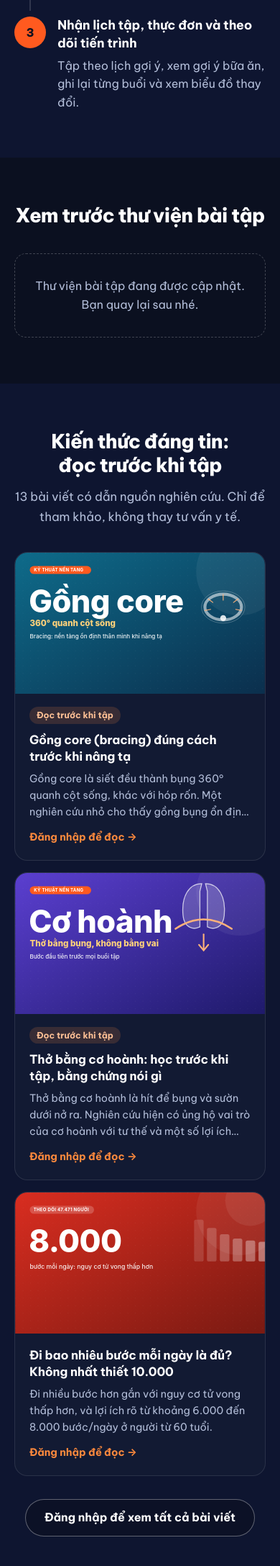
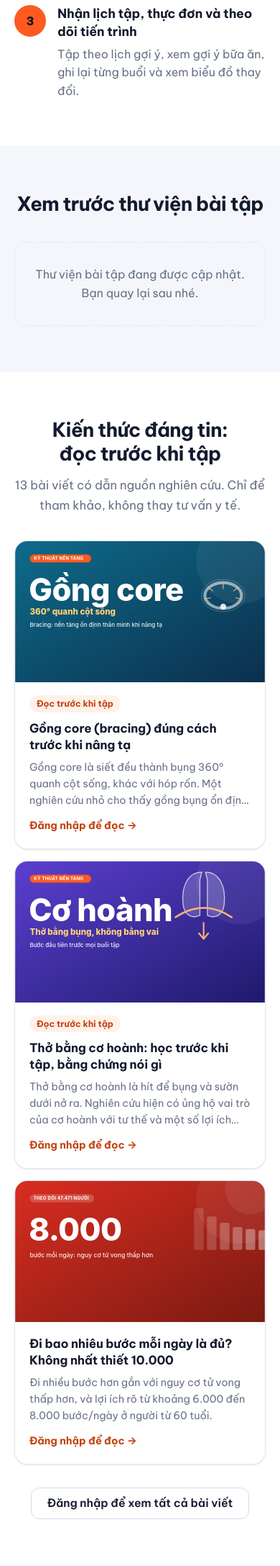
Before and after one commit to nguyenvthanh1646-commits/gymsmart, a PHP site: page /v1beta/ in a window 390 px wide. Shown: the part 2880-5056 px from the top of the page at 72% size. Run offline with PHP 8.4, Linux system fonts and the light colour scheme; data that the repository does not hold is empty.

Commit message:
Trang khách: các mục dưới hero chuyển sang nền sáng, thẻ trắng và nút chung
Hero giữ nền tối vì ảnh và lớp công nghệ vẽ cho nền tối, giống .auth__aside ở trang đăng nhập.

Co-Authored-By: Claude Opus 5.5 <noreply@anthropic.com>

```diff
--- a/public/css/home-guest.css
+++ b/public/css/home-guest.css
@@ -1,61 +1,24 @@
 /* home-guest.css — trang chủ khi chưa đăng nhập. Chỉ nạp cho khách, nên người đã đăng nhập không bị ảnh hưởng.
-   Class bắt đầu bằng "gh-". Màu nền lấy từ biến trong brand.css.
-   Nút cam dùng chữ tối (#0b1020 trên #ff5a1f đạt khoảng 6:1), vì chữ trắng trên nền cam này chỉ đạt 3,12:1. */
+   Class bắt đầu bằng "gh-". Thanh điều hướng, nút và thẻ theo chuẩn chung trong ui.css và brand.css.
+   Riêng hero giữ nền tối (giống .auth__aside ở trang đăng nhập) vì ảnh và lớp công nghệ vẽ cho nền tối; các mục bên dưới dùng nền sáng. */
 
-:root {
-    --gh-space-section: 96px;  /* khoảng cách dọc giữa các mục */
-    --gh-card-bg: #121a33;
-    --gh-text: #eef1fa;
-    --gh-text-muted: #b4bfda;
-    --gh-focus: #ffb27a;
-}
+:root { --gh-space-section: 96px; }  /* khoảng cách dọc giữa các mục */
 
 html { scroll-behavior: smooth; scroll-padding-top: 84px; } /* cuộn tới mục mà không bị thanh điều hướng che */
-body:has(.nb--guest-home) { background: var(--gs-ink); }
 
-/* Vòng focus đậm, nhìn rõ trên nền tối (biến dùng chung chỉ có độ đậm 18%) */
-body:has(.nb--guest-home) a:focus-visible,
-body:has(.nb--guest-home) button:focus-visible { outline: 3px solid var(--gh-focus); outline-offset: 3px; }
+/* ===== Khung ===== */
+.container:has(> .gh-hero) { max-width: none; padding: 0; }
+.gh-wrap { max-width: 1180px; margin: 0 auto; padding-inline: 20px; }
 
-/* ===== Thanh điều hướng: dính khi cuộn sẵn nhờ .nb trong brand.css, ở đây đổi sang tông tối ===== */
-.nb--guest-home { background: rgba(11, 16, 32, .9); border-bottom-color: var(--gs-line-dark); box-shadow: none; }
-.nb--guest-home .gs-logo__name { color: #fff; }
-.nb--guest-home a:has(> .gs-logo) { display: inline-flex; align-items: center; min-height: 44px; }
-.nb--guest-home .nb__links a { display: inline-flex; align-items: center; min-height: 44px; color: var(--gh-text); }
-.nb--guest-home .nb__links a:hover { color: var(--gs-accent-2); background: rgba(255, 255, 255, .07); text-decoration: none; }
-.nb--guest-home .nb__btn { min-height: 44px; }
-.nb--guest-home .nb__btn--ghost { color: var(--gh-text); border-color: rgba(255, 255, 255, .24); background: transparent; }
-.nb--guest-home .nb__btn--ghost:hover { color: var(--gs-accent-2); border-color: var(--gs-accent-2); text-decoration: none; }
-.nb--guest-home .nb__btn--solid { color: var(--gs-ink); box-shadow: none; }
-.nb--guest-home .nb__btn--solid:hover { color: var(--gs-ink); background: var(--gs-accent-2); text-decoration: none; }
-.nb--guest-home .nb__toggle { background: rgba(255, 255, 255, .06); border-color: rgba(255, 255, 255, .24); }
-.nb--guest-home .nb__toggle span,
-.nb--guest-home .nb__toggle span::before,
-.nb--guest-home .nb__toggle span::after { background: #fff; }
-
-@media (max-width: 980px) {
-    .nb--guest-home .nb__panel { background: #0f1730; border-bottom-color: var(--gs-line-dark); }
-    .nb--guest-home .nb__links a { padding: 0 12px; min-height: 48px; }
-    .nb--guest-home .nb__right .nb__btn { min-height: 48px; }
+/* ===== Hero nền tối: viết cho điện thoại trước, màn hình rộng ghi đè ở cuối mục ===== */
+/* Màu nền tối gần với ảnh để khi ảnh chưa tải xong trang không bị nháy, và ảnh nằm absolute nên không làm nhảy bố cục */
+.gh-hero {
+    --gh-card-bg: #121a33; --gh-text: #eef1fa; --gh-text-muted: #b4bfda; --gh-focus: #ffb27a;
+    position: relative; isolation: isolate; overflow: hidden; background: #000001; color: var(--gh-text);
 }
-
-/* ===== Khung và nút dùng chung ===== */
-.container:has(> .gh-hero) { max-width: none; padding: 0; }
-.gh-wrap { max-width: 1180px; margin: 0 auto; padding: 0 20px; }
-.gh-btn {
-    display: inline-flex; align-items: center; justify-content: center; min-height: 52px; padding: 0 26px;
-    border: 1px solid transparent; border-radius: 999px; font-size: 1rem; font-weight: 700; text-align: center;
-    transition: background var(--transition), border-color var(--transition), color var(--transition);
-}
-.gh-btn:hover { text-decoration: none; }
-.gh-btn--solid { background: var(--gs-accent); color: var(--gs-ink); }
-.gh-btn--solid:hover { background: var(--gs-accent-2); color: var(--gs-ink); }
-.gh-btn--line { border-color: rgba(255, 255, 255, .34); background: rgba(11, 16, 32, .55); color: #fff; }
-.gh-btn--line:hover { border-color: #fff; color: #fff; }
-
-/* ===== Hero: viết cho điện thoại trước, màn hình rộng ghi đè ở cuối mục ===== */
-/* Màu nền tối gần với ảnh để khi ảnh chưa tải xong trang không bị nháy, và ảnh nằm absolute nên không làm nhảy bố cục */
-.gh-hero { position: relative; isolation: isolate; overflow: hidden; background: #000001; color: var(--gh-text); }
+.gh-hero a:focus-visible { outline: 3px solid var(--gh-focus); outline-offset: 3px; }
+.gh-hero .gh-btn--line { border-color: rgba(255, 255, 255, .34); background: rgba(11, 16, 32, .55); color: #fff; box-shadow: none; }
+.gh-hero .gh-btn--line:hover { border-color: #fff; color: #fff; box-shadow: none; }
 .gh-hero__photo {
     position: absolute; top: 0; left: 0; z-index: -3; width: 100%; height: 520px; object-fit: cover; object-position: 50% 0;
     transform-origin: 50% 30%; animation: gh-zoom 30s ease-in-out infinite alternate;
@@ -88,7 +51,7 @@ body:has(.nb--guest-home) button:focus-visible { outline: 3px solid var(--gh-foc
 .gh-hero__title { margin: 0; color: #fff; font-size: clamp(2.05rem, 8.6vw, 2.6rem); font-weight: 800; line-height: 1.14; letter-spacing: -.025em; text-wrap: balance; }
 .gh-hero__lead { margin: 16px 0 0; max-width: 36em; color: #dbe1f1; font-size: 1.05rem; line-height: 1.65; }
 .gh-hero__cta { display: flex; flex-wrap: wrap; gap: 12px; margin-top: 26px; }
-.gh-hero__cta .gh-btn { flex: 1 1 100%; }
+.gh-hero__cta .btn { flex: 1 1 100%; }
 .gh-hero__fine { margin: 14px 0 0; color: #c7d0e6; font-size: .9rem; }
 
 /* Thẻ ví dụ: không dùng thẻ tiêu đề để dàn ý của trang chỉ gồm các mục thật */
@@ -129,7 +92,7 @@ body:has(.nb--guest-home) button:focus-visible { outline: 3px solid var(--gh-foc
 .gh-hero.is-paused, .gh-hero.is-paused * { animation-play-state: paused !important; }
 
 @media (min-width: 560px) {
-    .gh-hero__cta .gh-btn { flex: 0 1 auto; }
+    .gh-hero__cta .btn { flex: 0 1 auto; }
     .gh-cards { grid-template-columns: repeat(3, minmax(0, 1fr)); }
     .gh-card--plan { grid-column: auto; }
 }
@@ -169,21 +132,21 @@ body:has(.nb--guest-home) button:focus-visible { outline: 3px solid var(--gh-foc
     .gh-hud-node--late { animation-delay: 1.6s; }
 }
 
-/* ===== Các mục bên dưới hero ===== */
-.gh-section { padding: 64px 0; background: var(--gs-ink); color: var(--gh-text); }
-.gh-section--alt { background: #0e1530; }
+/* ===== Các mục bên dưới hero: nền sáng, thẻ trắng ===== */
+.gh-section { padding: 64px 0; background: var(--color-bg); color: var(--color-text); }
+.gh-section--alt { background: var(--color-surface); }
 .gh-head { max-width: 660px; margin: 0 auto 36px; text-align: center; }
-.gh-head h2 { margin: 0; color: #fff; font-size: clamp(1.7rem, 5.6vw, 2.5rem); font-weight: 800; line-height: 1.2; letter-spacing: -.025em; text-wrap: balance; }
-.gh-head p { margin: 14px 0 0; color: var(--gh-text-muted); font-size: 1.04rem; line-height: 1.65; }
-.gh-empty { margin: 0; padding: 32px 20px; border: 1px dashed rgba(255, 255, 255, .22); border-radius: 16px; color: var(--gh-text-muted); text-align: center; }
+.gh-head h2 { margin: 0; color: var(--color-text); font-size: clamp(1.7rem, 5.6vw, 2.5rem); font-weight: 700; line-height: 1.2; letter-spacing: -.025em; text-wrap: balance; }
+.gh-head p { margin: 14px 0 0; color: var(--color-text-muted); font-size: 1.04rem; line-height: 1.65; }
+.gh-empty { margin: 0; padding: 32px 20px; border: 1px dashed var(--ui-line); border-radius: 16px; color: var(--color-text-muted); text-align: center; }
 .gh-more { margin-top: 32px; text-align: center; }
-.gh-link { margin-top: auto; padding-top: 12px; color: var(--gs-accent-2); font-size: .9rem; font-weight: 700; }
+.gh-link { margin-top: auto; padding-top: 12px; color: var(--ui-accent-text); font-size: .9rem; font-weight: 700; }
 .gh-features, .gh-exercises, .gh-articles, .gh-steps { list-style: none; margin: 0; padding: 0; display: grid; gap: 16px; }
 
-.gh-feature { display: grid; grid-template-columns: 44px minmax(0, 1fr); column-gap: 14px; padding: 16px; border: 1px solid var(--gs-line-dark); border-radius: 16px; background: var(--gh-card-bg); }
-.gh-feature__icon { grid-row: span 2; display: grid; place-items: center; width: 44px; height: 44px; border-radius: 12px; background: rgba(255, 90, 31, .15); color: var(--gs-accent-2); }
-.gh-feature h3 { margin: 0 0 4px; color: #fff; font-size: 1.08rem; line-height: 1.35; }
-.gh-feature p { margin: 0; color: var(--gh-text-muted); font-size: .95rem; line-height: 1.6; }
+.gh-feature { display: grid; grid-template-columns: 44px minmax(0, 1fr); column-gap: 14px; padding: 16px; border: 1px solid var(--ui-line); border-radius: var(--ui-radius-card); background: var(--color-surface); box-shadow: var(--ui-shadow-sm); }
+.gh-feature__icon { grid-row: span 2; display: grid; place-items: center; width: 44px; height: 44px; border-radius: 12px; background: var(--ui-accent-soft); color: var(--ui-accent-text); }
+.gh-feature h3 { margin: 0 0 4px; color: var(--color-text); font-size: 1.08rem; line-height: 1.35; }
+.gh-feature p { margin: 0; color: var(--color-text-muted); font-size: .95rem; line-height: 1.6; }
 
 /* Số thứ tự vẽ bằng CSS counter: thẻ <ol> vẫn đọc đúng thứ tự với trình đọc màn hình */
 .gh-steps { gap: 28px; counter-reset: gh-step; }
@@ -192,35 +155,36 @@ body:has(.nb--guest-home) button:focus-visible { outline: 3px solid var(--gh-foc
 .gh-steps li::before {
     counter-increment: gh-step; content: counter(gh-step);
     position: absolute; top: 0; left: 0; display: grid; place-items: center; width: 44px; height: 44px;
-    border-radius: 50%; background: var(--gs-accent); color: var(--gs-ink); font-weight: 800;
+    border-radius: 50%; background: var(--color-accent); color: var(--gs-ink); font-weight: 800;
 }
-.gh-steps li:not(:last-child)::after { content: ""; position: absolute; top: 52px; bottom: -20px; left: 21px; width: 2px; background: rgba(255, 255, 255, .14); }
-.gh-steps h3 { margin: 0 0 6px; color: #fff; font-size: 1.1rem; line-height: 1.4; }
-.gh-steps p { margin: 0; color: var(--gh-text-muted); line-height: 1.6; }
+.gh-steps li:not(:last-child)::after { content: ""; position: absolute; top: 52px; bottom: -20px; left: 21px; width: 2px; background: var(--ui-line); }
+.gh-steps h3 { margin: 0 0 6px; color: var(--color-text); font-size: 1.1rem; line-height: 1.4; }
+.gh-steps p { margin: 0; color: var(--color-text-muted); line-height: 1.6; }
 
 .gh-exercise, .gh-article {
-    display: flex; flex-direction: column; height: 100%; overflow: hidden; border: 1px solid var(--gs-line-dark); border-radius: 18px;
-    background: var(--gh-card-bg); color: inherit; transition: border-color var(--transition), transform var(--transition);
+    display: flex; flex-direction: column; height: 100%; overflow: hidden; border: 1px solid var(--ui-line); border-radius: var(--ui-radius-card);
+    background: var(--color-surface); color: inherit; box-shadow: var(--ui-shadow-sm);
+    transition: border-color var(--transition), box-shadow var(--transition), transform var(--transition);
 }
-.gh-exercise:hover, .gh-article:hover { border-color: var(--gs-accent-2); color: inherit; text-decoration: none; transform: translateY(-3px); }
-.gh-exercise__img, .gh-article__img { display: block; width: 100%; height: auto; object-fit: cover; background: #0f1630; }
+.gh-exercise:hover, .gh-article:hover { border-color: var(--color-accent); box-shadow: var(--ui-shadow-md); color: inherit; text-decoration: none; transform: translateY(-3px); }
+.gh-exercise__img, .gh-article__img { display: block; width: 100%; height: auto; object-fit: cover; background: var(--ui-track); }
 .gh-exercise__img { aspect-ratio: 16 / 9; }
-.gh-exercise__img--none { display: grid; place-items: center; color: var(--gh-text-muted); font-size: .9rem; }
+.gh-exercise__img--none { display: grid; place-items: center; color: var(--color-text-muted); font-size: .9rem; }
 .gh-article__img { aspect-ratio: 16 / 9; }
 .gh-exercise__body, .gh-article__body { display: flex; flex-direction: column; flex: 1; padding: 18px 20px 20px; }
 .gh-exercise__body { padding: 12px 14px 14px; }
-.gh-exercise h3, .gh-article h3 { margin: 0; color: #fff; font-size: 1.05rem; line-height: 1.4; }
+.gh-exercise h3, .gh-article h3 { margin: 0; color: var(--color-text); font-size: 1.05rem; line-height: 1.4; }
 .gh-exercise h3 { font-size: .98rem; }
-.gh-exercise__meta { margin: 4px 0 0; color: var(--gh-text-muted); font-size: .88rem; }
+.gh-exercise__meta { margin: 4px 0 0; color: var(--color-text-muted); font-size: .88rem; }
 
-.gh-article__tag { align-self: flex-start; margin-bottom: 10px; padding: 2px 10px; border-radius: 999px; background: rgba(255, 138, 61, .16); color: #ffc196; font-size: .76rem; font-weight: 700; }
-.gh-article__summary { margin: 8px 0 0; color: var(--gh-text-muted); font-size: .9rem; line-height: 1.6; display: -webkit-box; -webkit-line-clamp: 3; -webkit-box-orient: vertical; overflow: hidden; }
+.gh-article__tag { align-self: flex-start; margin-bottom: 10px; padding: 2px 10px; border-radius: 999px; background: var(--ui-accent-soft); color: var(--ui-accent-text); font-size: .76rem; font-weight: 700; }
+.gh-article__summary { margin: 8px 0 0; color: var(--color-text-muted); font-size: .9rem; line-height: 1.6; display: -webkit-box; -webkit-line-clamp: 3; -webkit-box-orient: vertical; overflow: hidden; }
 
 .gh-section--final { padding-bottom: 72px; }
-.gh-final { padding: 44px 20px; border: 1px solid rgba(255, 138, 61, .35); border-radius: 24px; background: linear-gradient(135deg, rgba(255, 90, 31, .18), rgba(18, 26, 51, .9) 62%); text-align: center; }
-.gh-final h2 { margin: 0; color: #fff; font-size: clamp(1.7rem, 5.6vw, 2.5rem); font-weight: 800; line-height: 1.2; letter-spacing: -.025em; text-wrap: balance; }
-.gh-final p { margin: 12px auto 24px; max-width: 32em; color: #dbe1f1; line-height: 1.6; text-wrap: balance; }
-.gh-final .gh-btn { width: 100%; }
+.gh-final { padding: 44px 20px; border: 1px solid var(--ui-line); border-radius: var(--ui-radius-card); background: var(--ui-accent-soft); text-align: center; }
+.gh-final h2 { margin: 0; color: var(--color-text); font-size: clamp(1.7rem, 5.6vw, 2.5rem); font-weight: 700; line-height: 1.2; letter-spacing: -.025em; text-wrap: balance; }
+.gh-final p { margin: 12px auto 24px; max-width: 32em; color: var(--color-text); line-height: 1.6; text-wrap: balance; }
+.gh-final .btn { width: 100%; }
 
 /* Chân trang gọn: chỉ áp dụng ở trang này, các trang khác giữ nguyên */
 body:has(.gh-hero) .ft__brand p { display: none; }
@@ -229,13 +193,13 @@ body:has(.gh-hero) .ft__links a { display: inline-flex; align-items: center; min
 
 @media (min-width: 620px) {
     .gh-features, .gh-articles { grid-template-columns: repeat(2, minmax(0, 1fr)); }
-    .gh-feature { display: block; padding: 22px; border-radius: 18px; }
+    .gh-feature { display: block; padding: 22px; }
     .gh-feature:last-child { grid-column: 1 / -1; } /* 7 thẻ trên lưới 2 cột: thẻ cuối rộng hết hàng để không thừa ô */
     .gh-feature h3 { margin: 16px 0 6px; }
     .gh-exercises { gap: 16px; }
     .gh-exercise__body { padding: 18px 20px 20px; }
     .gh-final { padding: 60px 32px; }
-    .gh-final .gh-btn { width: auto; }
+    .gh-final .btn { width: auto; }
 }
 @media (min-width: 721px) {
     .gh-section { padding: var(--gh-space-section) 0; }
@@ -256,6 +220,6 @@ body:has(.gh-hero) .ft__links a { display: inline-flex; align-items: center; min
 @media (prefers-reduced-motion: reduce) {
     html { scroll-behavior: auto; }
     /* Tắt hết chuyển động: ảnh đứng yên, đường biểu đồ chỉ còn nét nền */
-    .gh-hero *, .gh-btn { animation: none !important; transition: none !important; }
+    .gh-hero * { animation: none !important; transition: none !important; }
     .gh-line-run { display: none; }
 }
--- a/public/includes/home-guest.php
+++ b/public/includes/home-guest.php
@@ -44,8 +44,8 @@
             <h1 class="gh-hero__title" id="gh-title">Lịch tập và dinh dưỡng được may đo cho riêng bạn</h1>
             <p class="gh-hero__lead">Nhập chỉ số cơ thể và mục tiêu, GymSmart gợi ý lịch tập, tính calo và macro, rồi giúp bạn ghi lại từng buổi để thấy mình tiến bộ.</p>
             <div class="gh-hero__cta">
-                <a class="gh-btn gh-btn--solid" href="/register.php">Tạo tài khoản miễn phí</a>
-                <a class="gh-btn gh-btn--line" href="#tinh-nang">Xem tính năng</a>
+                <a class="btn" href="/register.php">Tạo tài khoản miễn phí</a>
+                <a class="btn gh-btn--line" href="#tinh-nang">Xem tính năng</a>
             </div>
             <p class="gh-hero__fine">Miễn phí. Đăng ký 3 bước rồi tạo lịch tập đầu tiên.</p>
         </div>
@@ -187,7 +187,7 @@
                     </li>
                 <?php endforeach; ?>
             </ul>
-            <div class="gh-more"><a class="gh-btn gh-btn--line" href="/articles.php">Đăng nhập để xem tất cả bài viết</a></div>
+            <div class="gh-more"><a class="btn btn--ghost" href="/articles.php">Đăng nhập để xem tất cả bài viết</a></div>
         <?php endif; ?>
     </div>
 </section>
@@ -197,7 +197,7 @@
         <div class="gh-final">
             <h2 id="gh-final-title">Sẵn sàng có lịch tập của riêng bạn?</h2>
             <p>Tạo tài khoản miễn phí, nhập chỉ số cơ thể và bắt đầu buổi tập đầu tiên.</p>
-            <a class="gh-btn gh-btn--solid" href="/register.php">Tạo tài khoản miễn phí</a>
+            <a class="btn" href="/register.php">Tạo tài khoản miễn phí</a>
         </div>
     </div>
 </section>
```
